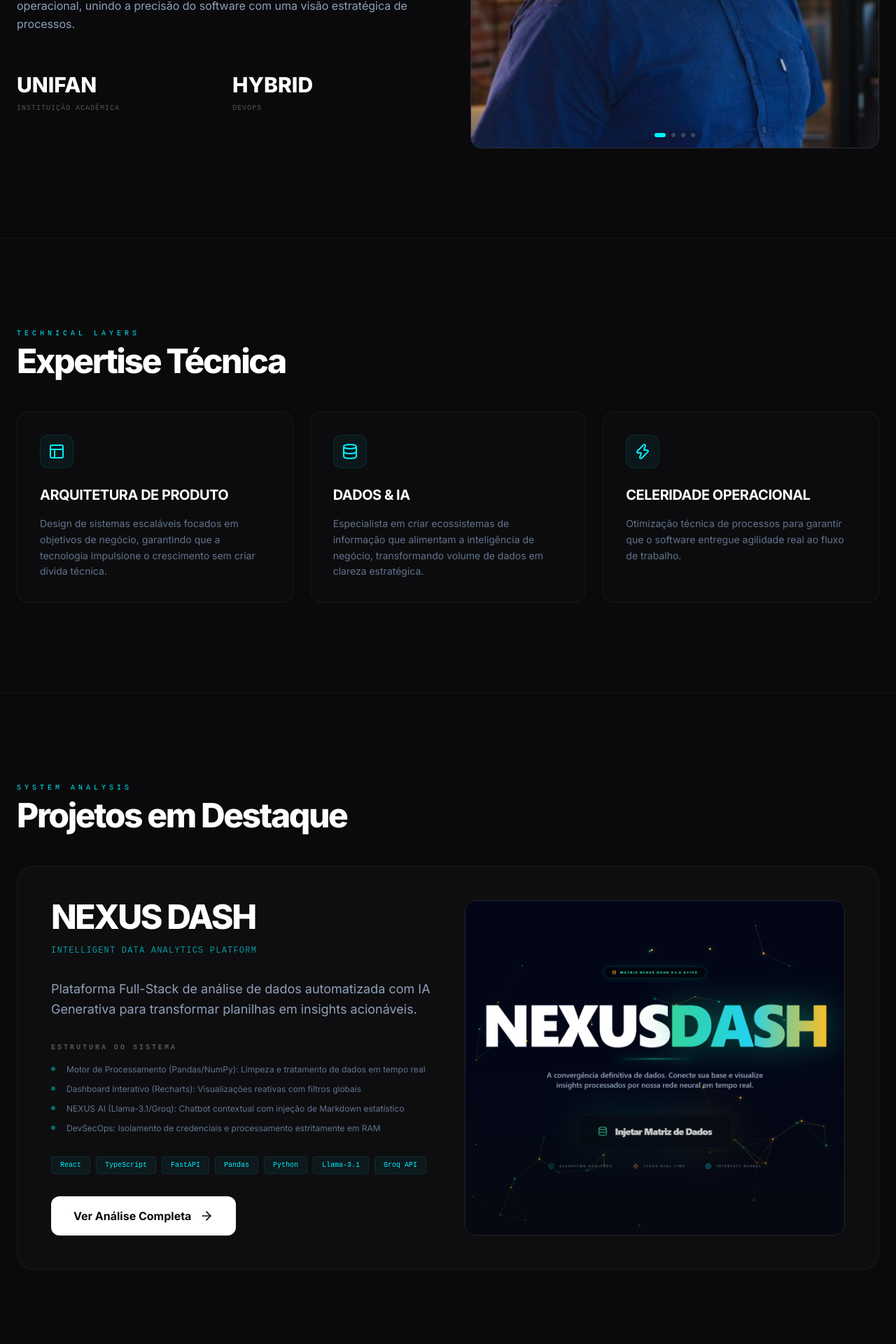
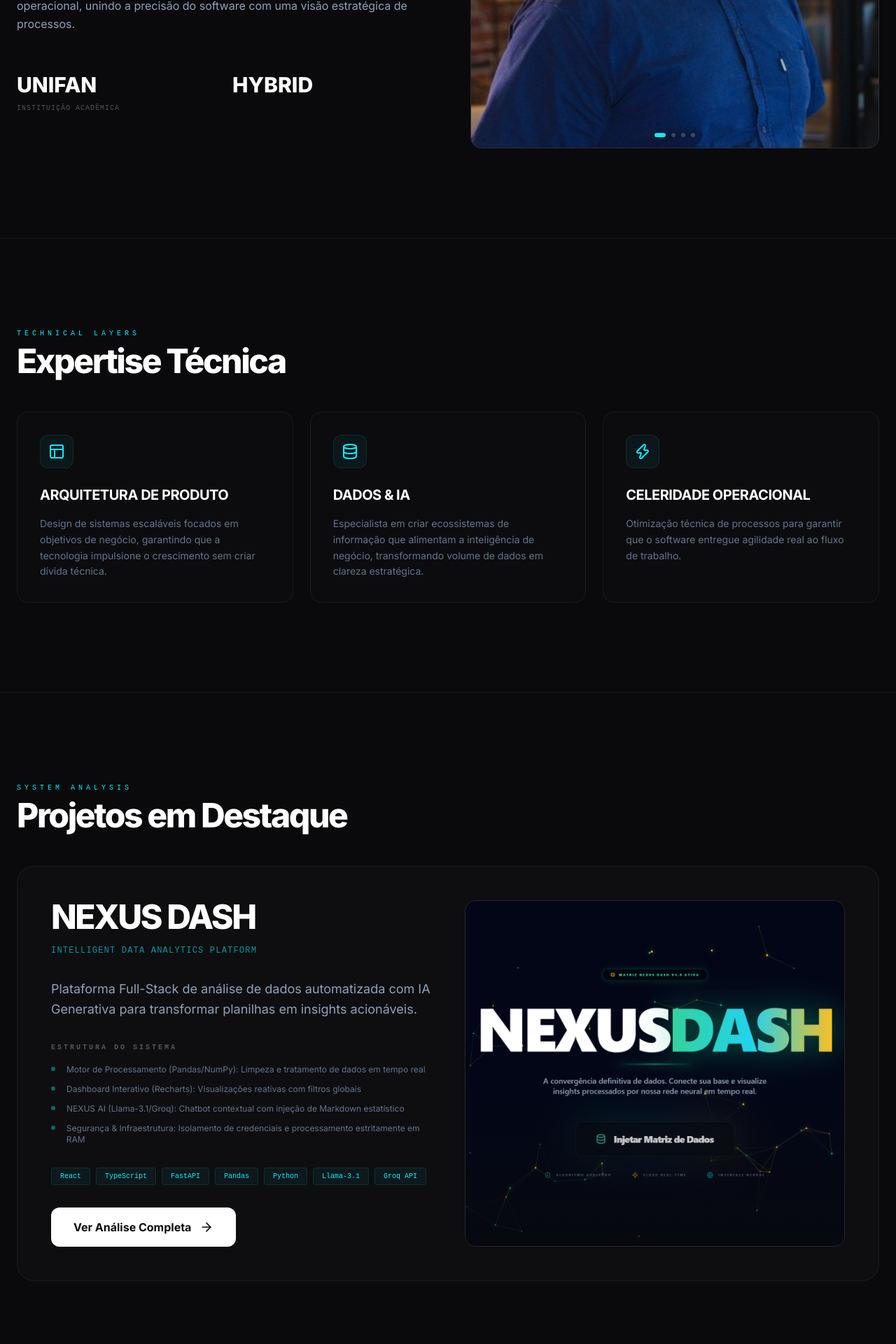
Before and after one commit to expeditodeviago/portifolio-iago, a React (Vite) app: page / in a window 1280 px wide. Shown: the part 1300-3220 px from the top of the page at 70% size. Built offline with nearby package versions, Linux system fonts and the light colour scheme.

Commit message:
refactor: remove DevOps and Developer references to reflect student status

```diff
--- a/src/data/portfolioData.ts
+++ b/src/data/portfolioData.ts
@@ -94,7 +94,7 @@ export const portfolioData: PortfolioData = {
         "Motor de Processamento (Pandas/NumPy): Limpeza e tratamento de dados em tempo real",
         "Dashboard Interativo (Recharts): Visualizações reativas com filtros globais",
         "NEXUS AI (Llama-3.1/Groq): Chatbot contextual com injeção de Markdown estatístico",
-        "DevSecOps: Isolamento de credenciais e processamento estritamente em RAM"
+        "Segurança & Infraestrutura: Isolamento de credenciais e processamento estritamente em RAM"
       ],
       challenges: "Garantir a precisão das respostas da IA mitigando alucinações através da alimentação de um contexto estatístico preciso extraído dos dados brutos.",
       securityMeasures: [
@@ -119,7 +119,7 @@ export const portfolioData: PortfolioData = {
     },
     {
       category: "Operacional",
-      items: ["Celeridade Operacional", "Visão Estratégica", "Process Management", "DevOps"]
+      items: ["Celeridade Operacional", "Visão Estratégica", "Process Management"]
     }
   ]
 };
--- a/src/pages/Home.tsx
+++ b/src/pages/Home.tsx
@@ -161,7 +161,7 @@ const Home = () => {
                 </div>
                 <div>
                   <span className="text-3xl font-black text-white block">HYBRID</span>
-                  <span className="text-[10px] font-mono text-white/30 uppercase tracking-widest">DevOps</span>
+                  <span className="text-[10px] font-mono text-white/30 uppercase tracking-widest"></span>
                 </div>
               </div>
             </motion.div>
```
